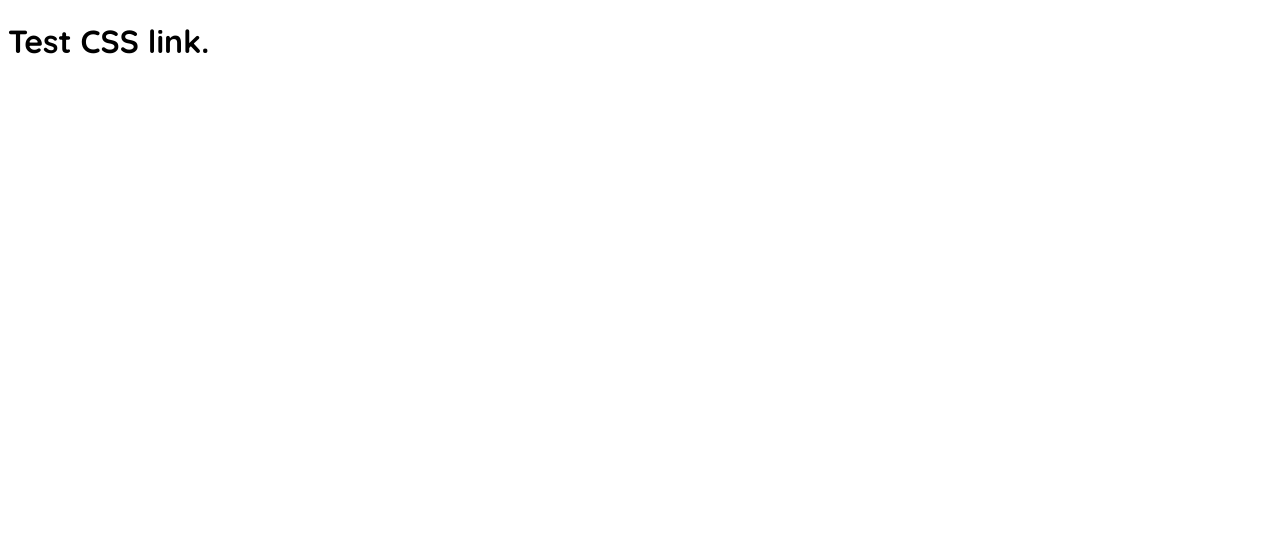
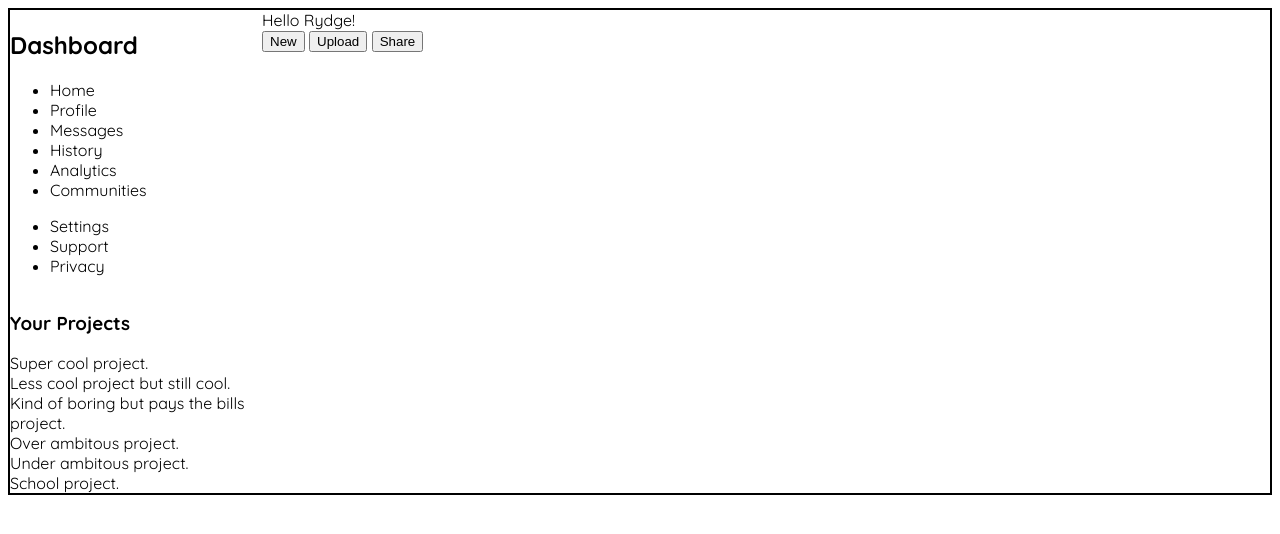
Before and after one commit to rydge-rivard/admin-dashboard, a plain HTML site: page index.html in a window 1280 px wide. Drawn offline with Linux system fonts and the light colour scheme.

Commit message:
Add placeholder content to plan for grid layout.

```diff
--- a/index.html
+++ b/index.html
@@ -7,6 +7,40 @@
     <link rel="stylesheet" href="style.css">
 </head>
 <body>
-    <h1>Test CSS link.</h1>
+    <div class="container">
+        <div class="sidebar">
+            <h2>Dashboard</h3>
+            <ul>
+                <li>Home</li>
+                <li>Profile</li>
+                <li>Messages</li>
+                <li>History</li>
+                <li>Analytics</li>
+                <li>Communities</li>
+            </ul>
+            <ul>
+                <li>Settings</li>
+                <li>Support</li>
+                <li>Privacy</li>
+            </ul>
+        </div>
+        <div class="header">
+            <div>Hello Rydge!</div>
+            <button>New</button>
+            <button>Upload</button>
+            <button>Share</button>
+        </div>
+        <div class="content">
+            <div class="projects">
+                <h3>Your Projects</h3>
+                <div>Super cool project.</div>
+                <div>Less cool project but still cool.</div>
+                <div>Kind of boring but pays the bills project.</div>
+                <div>Over ambitous project.</div>
+                <div>Under ambitous project.</div>
+                <div>School project.</div>
+            </div>
+        </div>
+    </div>
 </body>
 </html>
--- a/style.css
+++ b/style.css
@@ -3,3 +3,9 @@
 html {
     font-family: 'Quicksand', sans-serif;
 }
+
+.container {
+    display: grid;
+    grid-template-columns: 1fr 4fr;
+    border: 2px solid black;
+}
```
